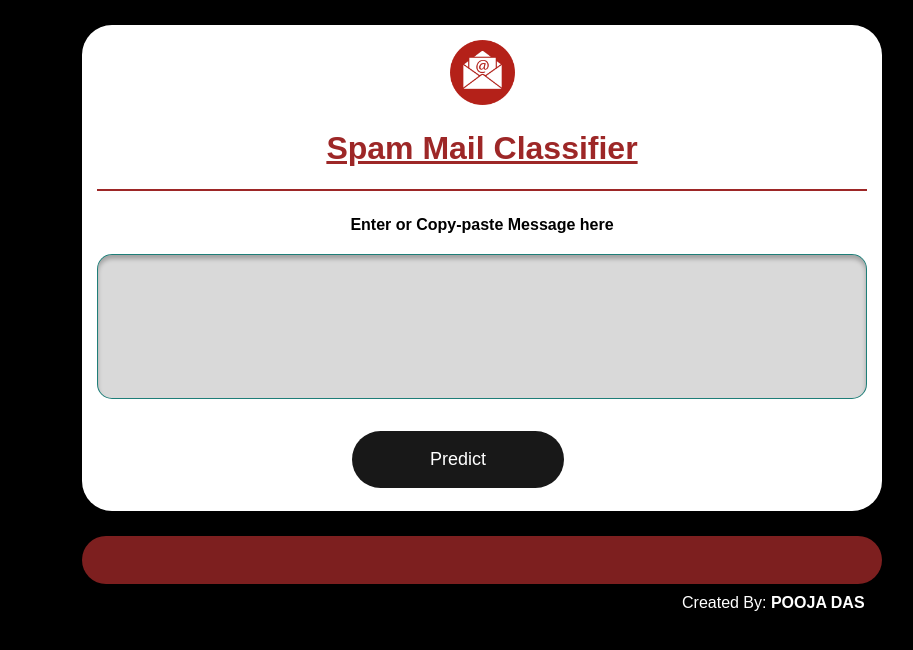
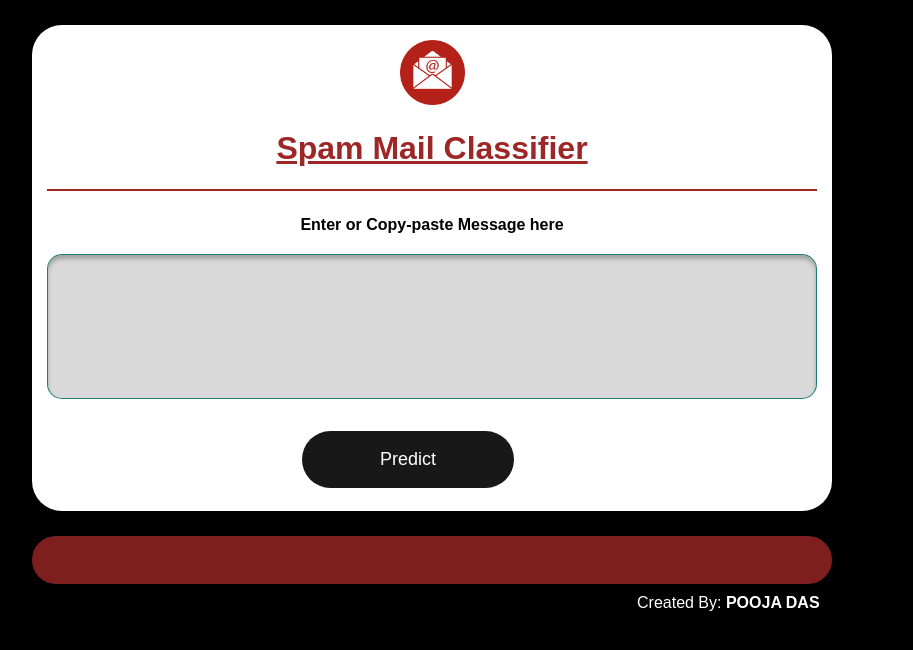
Before and after one commit to PoojaDasIndia/Email-SMS-Spam-Classifier-Project, a Flask app: page / in a window 1280 px wide. Shown: the top 650 px of the page, without its empty margins (326-1239 px from the left). Run offline with Flask 2, Linux system fonts and the light colour scheme; parts of the project's set-up code (start-up, migrations or seed data) failed here and were passed over.

Commit message:
Add files via upload

```diff
--- a/static/CSS/style.css
+++ b/static/CSS/style.css
@@ -11,7 +11,7 @@ h1{color: #9D2727}
 /* Add padding to containers */
 .container {
     width:800px;
-    margin: 25px 0px 10px 400px;
+    margin: 25px 0px 10px 350px;
     padding: 15px;
     background-color: white;
     border-radius: 30px;
@@ -19,7 +19,7 @@ h1{color: #9D2727}
 }
 
 h7{color:white;
-  margin: 25px 0px 10px 1000px;
+  margin: 25px 0px 10px 955px;
 }
 
 
```
